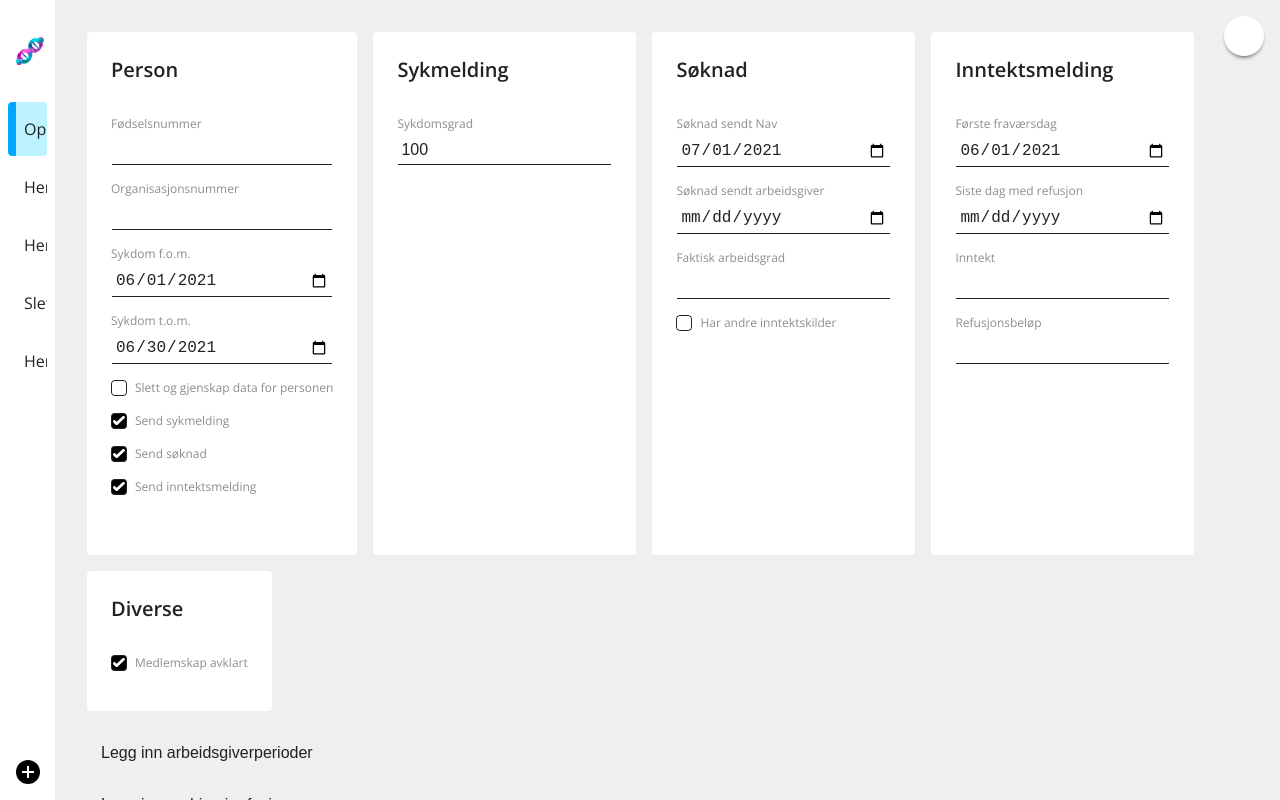
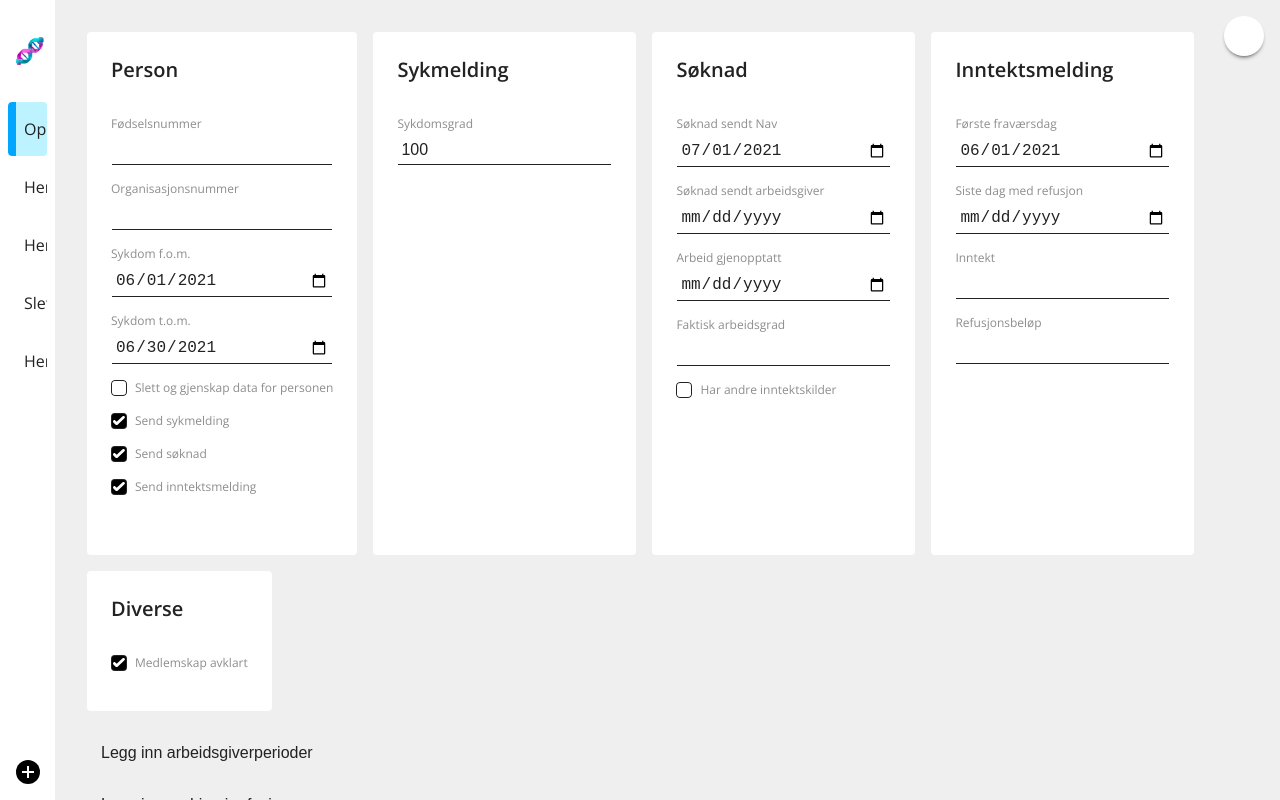
Before and after one commit to navikt/helse-spleis-testdata, a React (Vite) app in the folder frontend/: page / in a window 1280 px wide. Shown: the top 800 px of the page. Built offline with nearby package versions, Linux system fonts and the light colour scheme.

Commit message:
legger til arbeidGjenopptatt

```diff
--- a/frontend/src/io/api.d.ts
+++ b/frontend/src/io/api.d.ts
@@ -23,6 +23,7 @@ export interface SøknadDTO extends SykmeldingDTO {
   faktiskgrad: number;
   sendtNav?: string;
   sendtArbeidsgiver?: string;
+  arbeidGjenopptatt?: string;
 }
 
 export interface InntektsmeldingDTO {
--- a/frontend/src/screens/opprettDokumenter/OpprettDokumenter.tsx
+++ b/frontend/src/screens/opprettDokumenter/OpprettDokumenter.tsx
@@ -65,6 +65,7 @@ const createPayload = (
     faktiskgrad: values.faktiskgrad || undefined,
     sendtNav: values.sendtNav || undefined,
     sendtArbeidsgiver: values.sendtArbeidsgiver || undefined,
+    arbeidGjenopptatt: values.arbeidGjenopptatt || undefined,
   });
 
   const inntektsmelding = (): InntektsmeldingDTO => ({
--- a/frontend/src/screens/opprettDokumenter/SøknadCard.tsx
+++ b/frontend/src/screens/opprettDokumenter/SøknadCard.tsx
@@ -66,6 +66,12 @@ export const SøknadCard = React.memo(() => {
           {...register("sendtArbeidsgiver")}
         />
         <FormInput
+          label="Arbeid gjenopptatt"
+          type="date"
+          errors={formState.errors}
+          {...register("arbeidGjenopptatt")}
+        />
+        <FormInput
           data-testid="faktiskgrad"
           label="Faktisk arbeidsgrad"
           errors={formState.errors}
```
Also changed, not shown: 2 other files (tests, documents, lock files or other folders).
